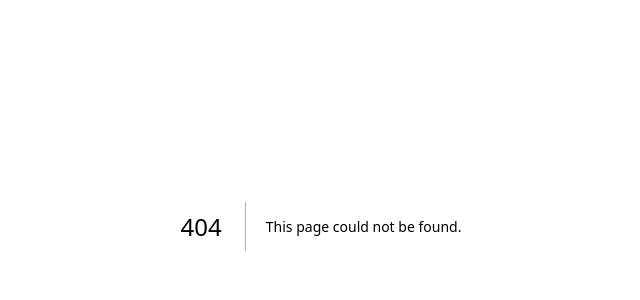
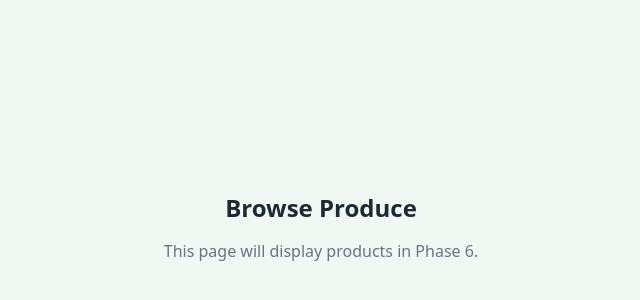
Before and after one commit to sanjanb/k-tech-nain, a Next.js app: page /browse in a window 1280 px wide. Before the commit this address had no page. Shown: the part 174-474 px from the top of the page, without its empty margins (319-959 px from the left). Built offline with nearby package versions, Linux system fonts and the light colour scheme.

Commit message:
feat: add BrowsePage and FarmerPage components for product and listing display

```diff
--- /dev/null
+++ b/app/browse/page.jsx
@@ -0,0 +1,10 @@
+export default function BrowsePage() {
+  return (
+    <div style={{ minHeight: '100vh', display: 'grid', placeItems: 'center', background: '#F1F8F4' }}>
+      <div style={{ textAlign: 'center', color: '#1F2933' }}>
+        <h1 style={{ fontSize: 24, fontWeight: 600, marginBottom: 8 }}>Browse Produce</h1>
+        <p style={{ color: '#6B7280' }}>This page will display products in Phase 6.</p>
+      </div>
+    </div>
+  );
+}
```
Also changed, not shown: app/farmer/page.jsx (added, +10 -0 lines).
